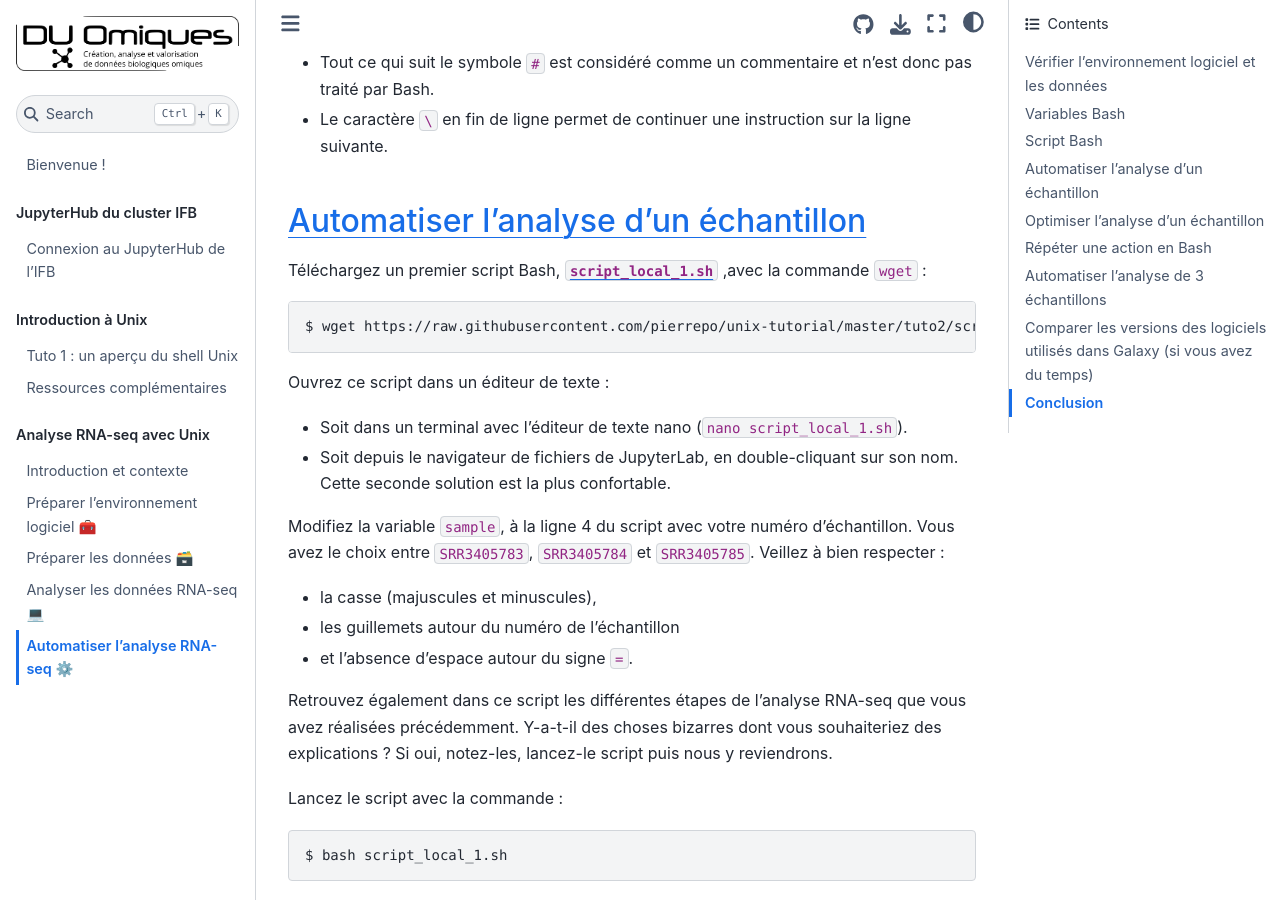
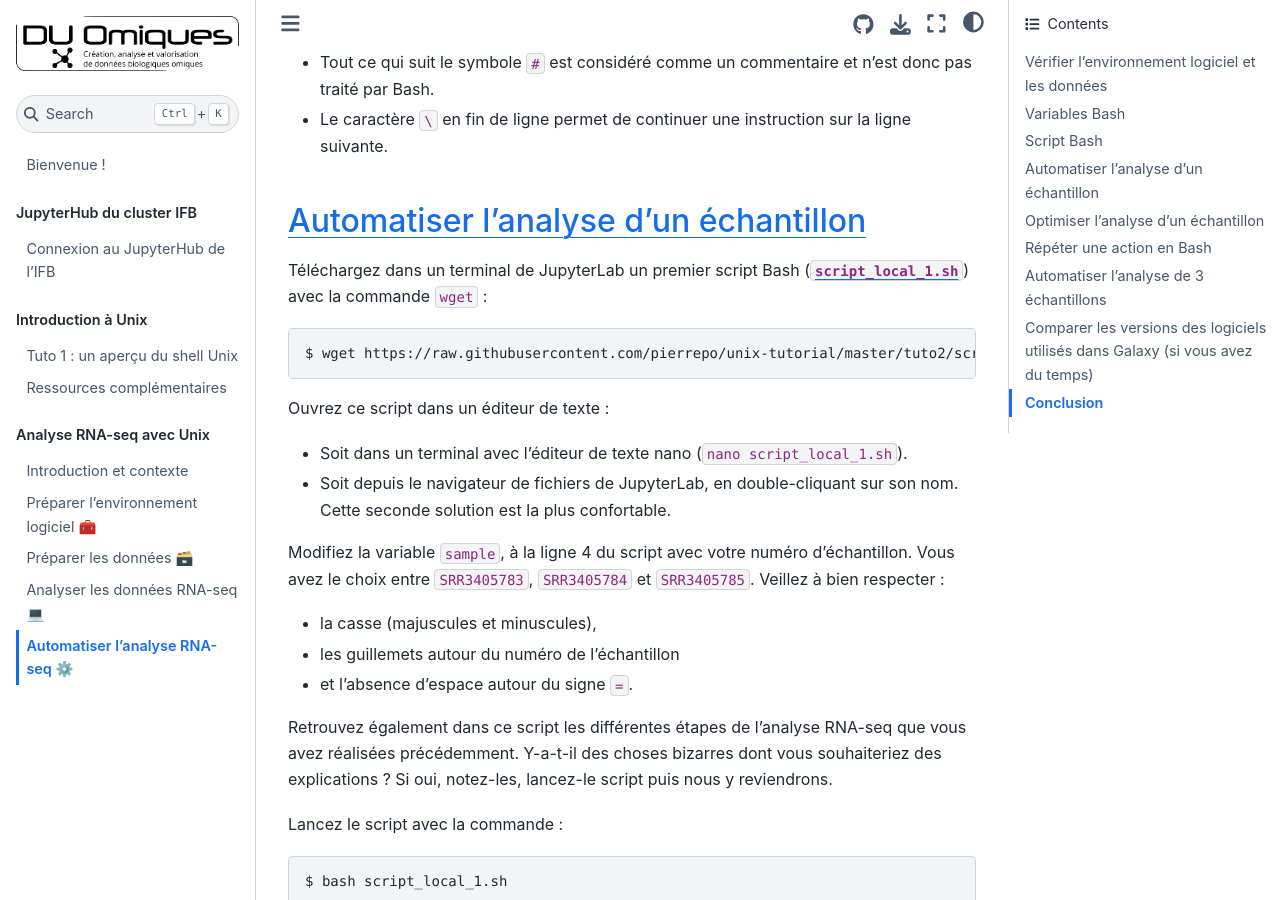
Before and after one commit to pierrepo/unix-tutorial, a Jupyter Book: the page built from tuto2/4_automatiser.md, in a window 1280 px wide and 900 px high, scrolled down 2800 px. Built offline with Jupyter Book 1.0.4 settings and Sphinx 7.4.7 and the Sphinx Book theme 1.1.4, drawn with Linux system fonts in a browser that asks for light colours.

Commit message:
Add more details

````diff
--- a/tuto2/4_automatiser.md
+++ b/tuto2/4_automatiser.md
@@ -95,7 +95,7 @@ Dans un script Bash :
 
 ## Automatiser l'analyse d'un échantillon
 
-Téléchargez un premier script Bash, [`script_local_1.sh`](script_local_1.sh) ,avec la commande `wget` :
+Téléchargez dans un terminal de JupyterLab un premier script Bash ([`script_local_1.sh`](script_local_1.sh)) avec la commande `wget` :
 
 ```bash
 $ wget https://raw.githubusercontent.com/pierrepo/unix-tutorial/master/tuto2/script_local_1.sh
````
